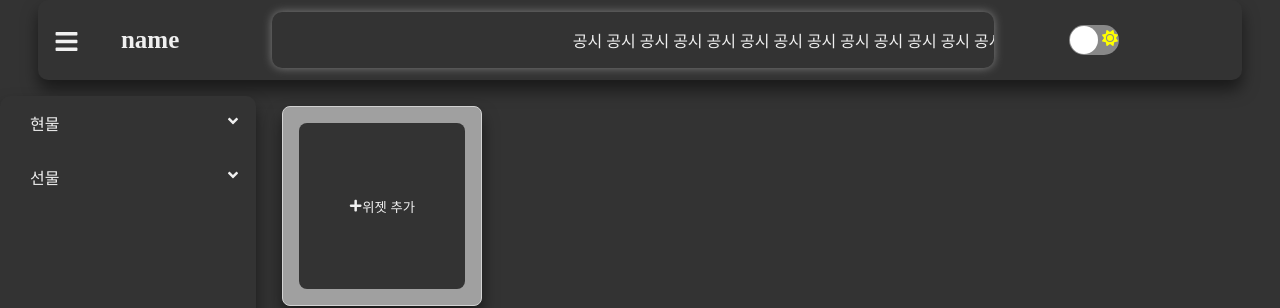
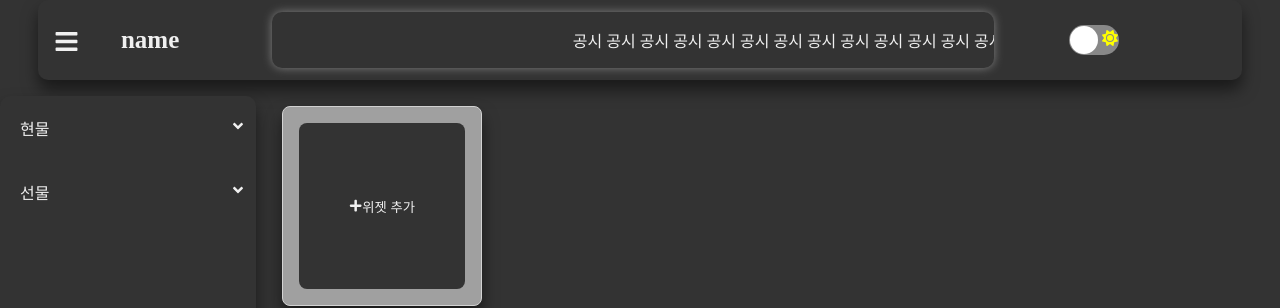
Before and after one commit to deenuit113/Tradin, a Next.js app in the folder coin/: page / in a window 1280 px wide. Shown: the top 308 px of the page. Built offline with nearby package versions, Linux system fonts and the light colour scheme.

Commit message:
Design: modify sidebar design

```diff
--- a/coin/src/components/commons/sidebar/Sidebar.styles.tsx
+++ b/coin/src/components/commons/sidebar/Sidebar.styles.tsx
@@ -12,8 +12,6 @@ export const Sidebar = styled.div<{ open: boolean, darkMode: boolean }>`
     top: 12vh;
     left: ${({ open }) => (open ? "0" : "-20%")};
     transition: left 0.3s ease;
-    padding-left: 15px;
-    padding-right: 15px;
 
     @media all and (min-width:359px) and (max-width: 799px) {
         width: 30%;
@@ -41,11 +39,8 @@ export const MenuTitle = styled.div<{ darkMode: boolean }>`
     color: ${({ darkMode }) => (darkMode ? '#333' : '#f0f0f0')};
     cursor: pointer;
     width: 100%;
-    padding: 5px 5px 5px 5px;
 
-    &:hover {
-        background-color: ${({ darkMode }) => (darkMode ? '#e0e0e0' : '#222')};
-    }
+
 `;
 
 export const Icon = styled.span<{ darkMode: boolean }>`
@@ -72,8 +67,14 @@ export const SubMenu = styled.ul<{ darkMode: boolean }>`
     }
 `;
 
-export const ItemContainer = styled.div`
+export const ItemContainer = styled.div<{ darkMode: boolean }>`
     display: flex;
     justify-content: space-between;
     align-items: center;
+    border-radius: 10px;
+    padding: 10px 10px 10px 10px;
+
+    &:hover {
+        background-color: ${({ darkMode }) => (darkMode ? '#e0e0e0' : '#222')};
+    }
 `;
--- a/coin/src/components/commons/sidebar/Sidebar.tsx
+++ b/coin/src/components/commons/sidebar/Sidebar.tsx
@@ -28,7 +28,7 @@ export default function SideBar(): JSX.Element {
         <>
             <S.Sidebar open={sidebarOpen} darkMode={isDarkMode}>
                 <S.Menu>
-                    <S.ItemContainer>
+                    <S.ItemContainer darkMode={isDarkMode}>
                         <S.MenuTitle darkMode={isDarkMode} onClick={onClickMoveToSpot}>
                             현물
                         </S.MenuTitle>
@@ -45,7 +45,7 @@ export default function SideBar(): JSX.Element {
                             <S.MenuItem><FaPlusCircle/></S.MenuItem>
                         </S.SubMenu>
                     )}
-                    <S.ItemContainer>
+                    <S.ItemContainer darkMode={isDarkMode}>
                         <S.MenuTitle darkMode={isDarkMode} onClick={onClickMoveToFutures}>
                             선물
                         </S.MenuTitle>
```
